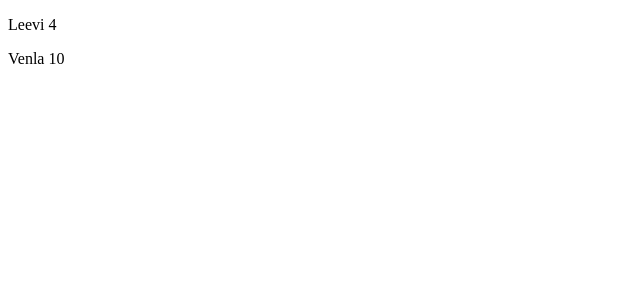
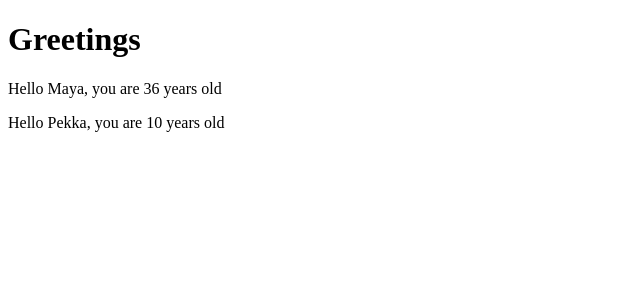
Before and after one commit to vapppu/react-luku1-oppimistehtava-01, a React (Vite) app: page / in a window 1280 px wide. Shown: the top 300 px of the page, without its empty margins (0-640 px from the left). Built offline with nearby package versions, Linux system fonts and the light colour scheme.

Commit message:
Render two Hello components that greet the person and display their age

```diff
--- a/src/App.jsx
+++ b/src/App.jsx
@@ -1,13 +1,22 @@
+const Hello = (props) => {
+  return (
+    <div>
+      <p>
+        Hello {props.name}, you are {props.age} years old
+      </p>
+    </div>
+  )
+}
+
 const App = () => {
-  const friends = [
-    { name: 'Leevi', age: 4 },
-    { name: 'Venla', age: 10 },
-  ]
+  const nimi = 'Pekka'
+  const ika = 10
 
   return (
     <div>
-      <p>{friends[0].name} {friends[0].age}</p>
-      <p>{friends[1].name} {friends[1].age}</p>
+      <h1>Greetings</h1>
+      <Hello name="Maya" age={26 + 10} />
+      <Hello name={nimi} age={ika} />
     </div>
   )
 }
```
